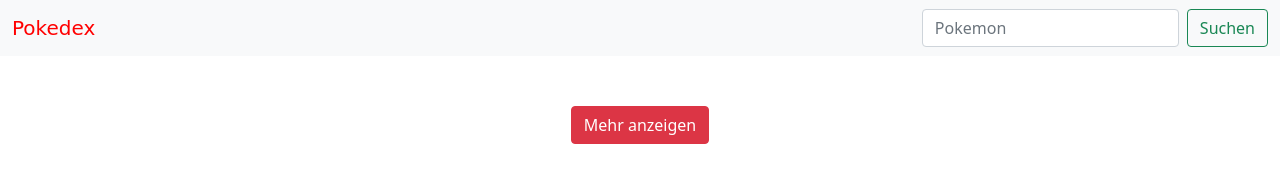
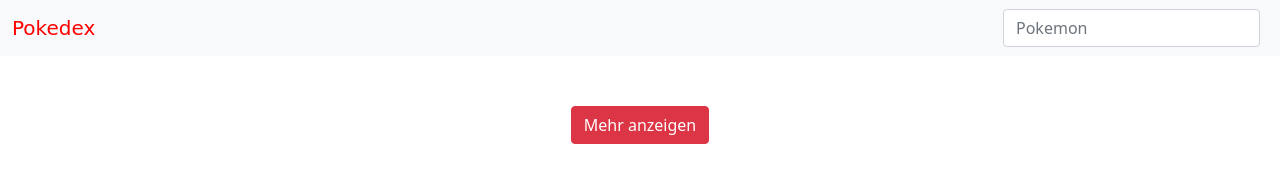
Before and after one commit to JulianBVB/Pokedex, a plain HTML site: page index.html in a window 1280 px wide. Drawn offline with nearby package versions, Linux system fonts and the light colour scheme; no server answers; a web font is replaced by a local one.

Commit message:
delete Button

```diff
--- a/index.html
+++ b/index.html
@@ -63,7 +63,6 @@
                 <form class="d-flex">
                     <input onkeydown="filterPokemon()" class="form-control me-2" id="searchPokemon" type="search"
                         placeholder="Pokemon" aria-label="Search">
-                    <button onclick="loadPokemon()" class="btn btn-outline-success" type="submit">Suchen</button>
                 </form>
             </div>
         </nav>
```
